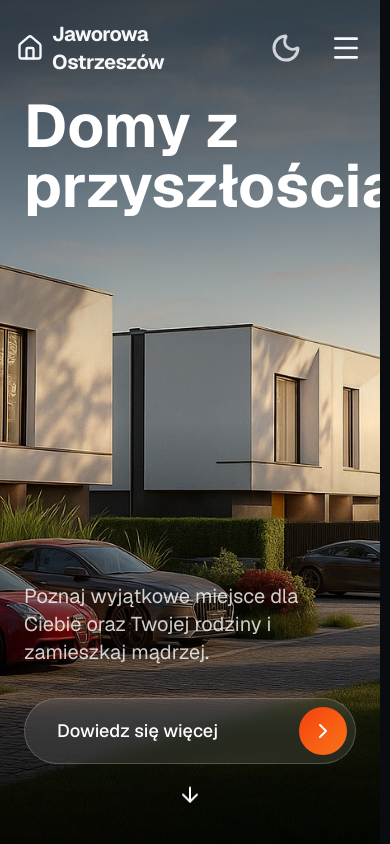
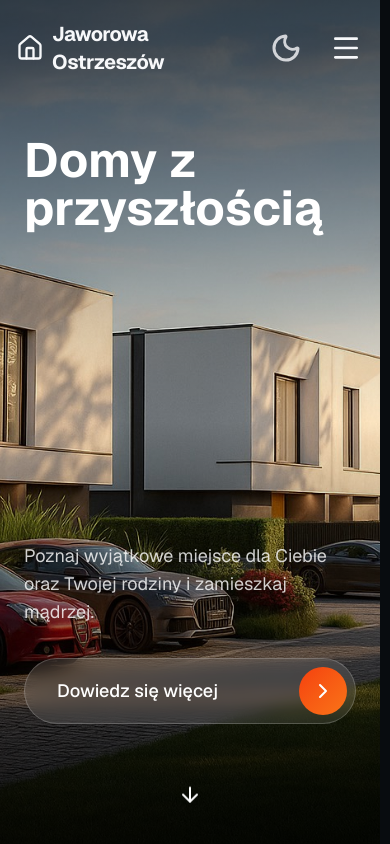
Before and after one commit to KaczmarekBartosz/jaworowa-ostrzeszow, a Next.js app: page / in a window 390 px wide. Shown: the top 844 px of the page. Built offline with nearby package versions, Linux system fonts and the light colour scheme.

Commit message:
Poprawki w sekcji hero

```diff
--- a/components/sections/hero-section.tsx
+++ b/components/sections/hero-section.tsx
@@ -18,13 +18,13 @@ export function HeroSection() {
 
       <div className="relative z-20 mx-auto flex h-full min-h-screen w-full max-w-7xl flex-1 flex-col justify-between p-6 pt-24 md:p-8 md:pt-32">
         <div>
-          <h1 className="max-w-3xl text-6xl font-bold text-white md:text-8xl">
+          <h1 className="max-w-3xl mt-10 text-5xl font-bold text-white md:text-8xl">
             Domy z przyszłością
           </h1>
         </div>
 
         <div className="w-full max-w-md">
-          <p className="text-xl text-white/80 md:text-2xl">
+          <p className="text-lg text-white/80 md:text-2xl">
             Poznaj wyjątkowe miejsce dla Ciebie oraz Twojej rodziny i zamieszkaj
             mądrzej.
           </p>
@@ -37,7 +37,7 @@ export function HeroSection() {
                 ?.scrollIntoView({ behavior: "smooth" })
             }
             // Tło "glass" dla całego przycisku
-            className="group mb-14 mt-8 flex w-full items-center justify-between rounded-full bg-white/10 p-2 text-left transition-all duration-300 hover:bg-white/20 border border-white/20 backdrop-blur-sm"
+            className="group mb-24 mt-8 flex w-full items-center justify-between rounded-full bg-white/10 p-2 text-left transition-all duration-300 hover:bg-white/20 border border-white/20 backdrop-blur-sm"
           >
             <span className="pl-6 text-lg font-medium text-white">
               Dowiedz się więcej
```
